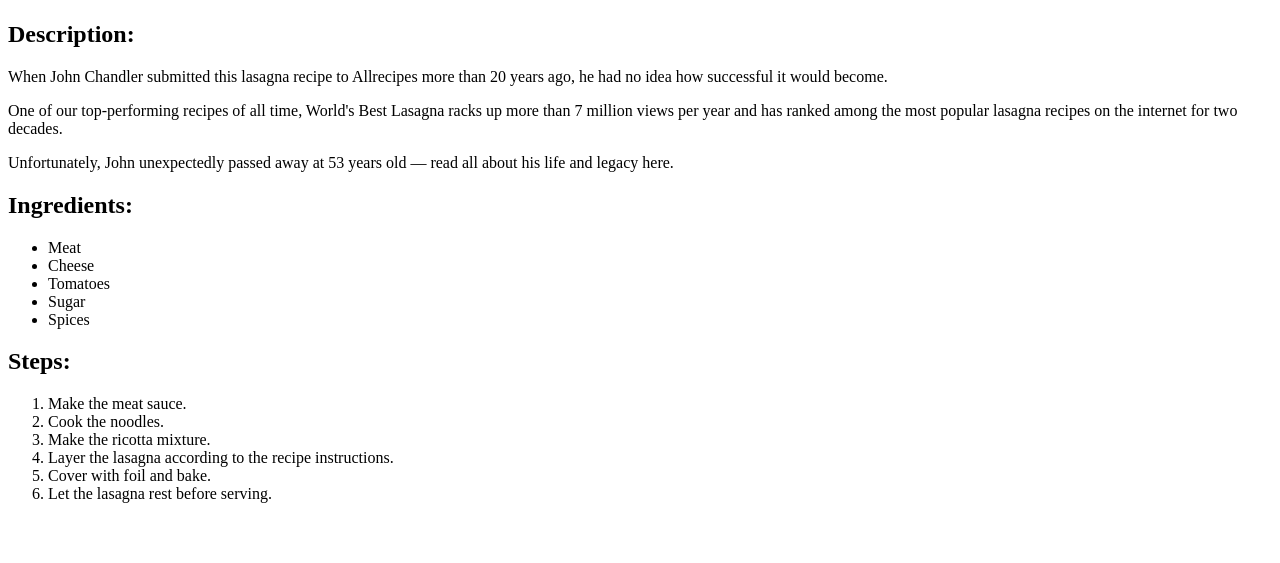
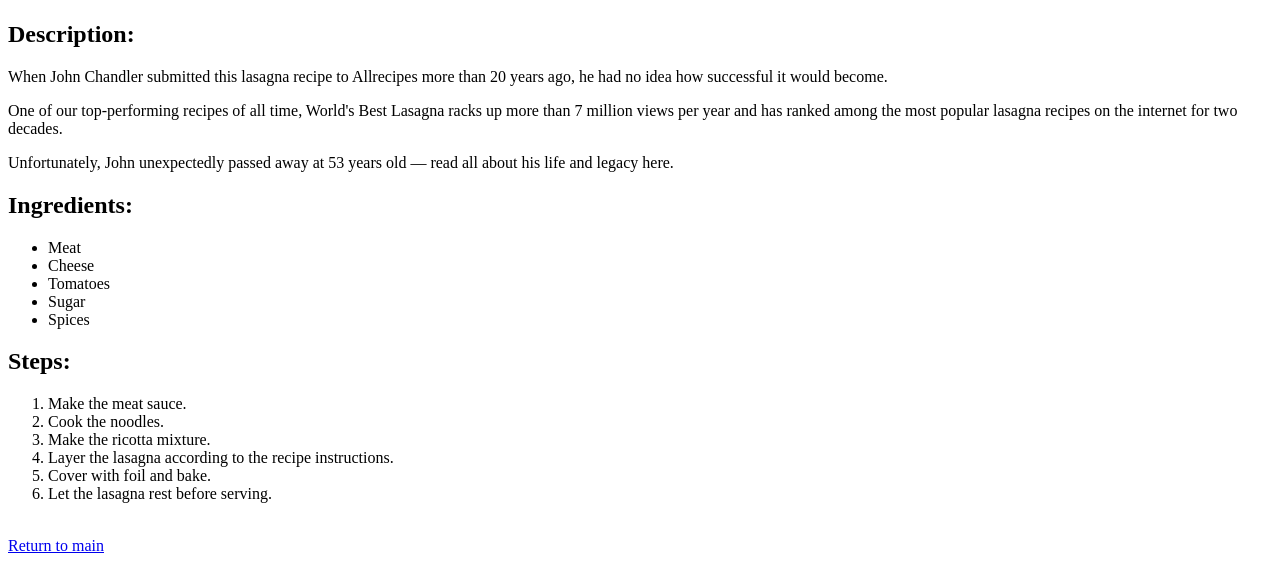
Before and after one commit to Poochas/odin-recipes, a plain HTML site: page recipes/lasagna.html in a window 1280 px wide. Shown: the part 383-946 px from the top of the page. Before the commit the page ends 902 px from the top, so only its background shows below. Drawn offline with Linux system fonts and the light colour scheme.

Commit message:
Link to home
Added link return to home from recipe

```diff
--- a/recipes/lasagna.html
+++ b/recipes/lasagna.html
@@ -34,6 +34,8 @@
     <li>Cover with foil and bake.</li>
     <li>Let the lasagna rest before serving.</li>
   </ol>
+  <br>
+  <a href="../index.html">Return to main</a>
 </body>
 
 </html>
```
Also changed, not shown: recipes/periperi.html (+2 -0 lines).
